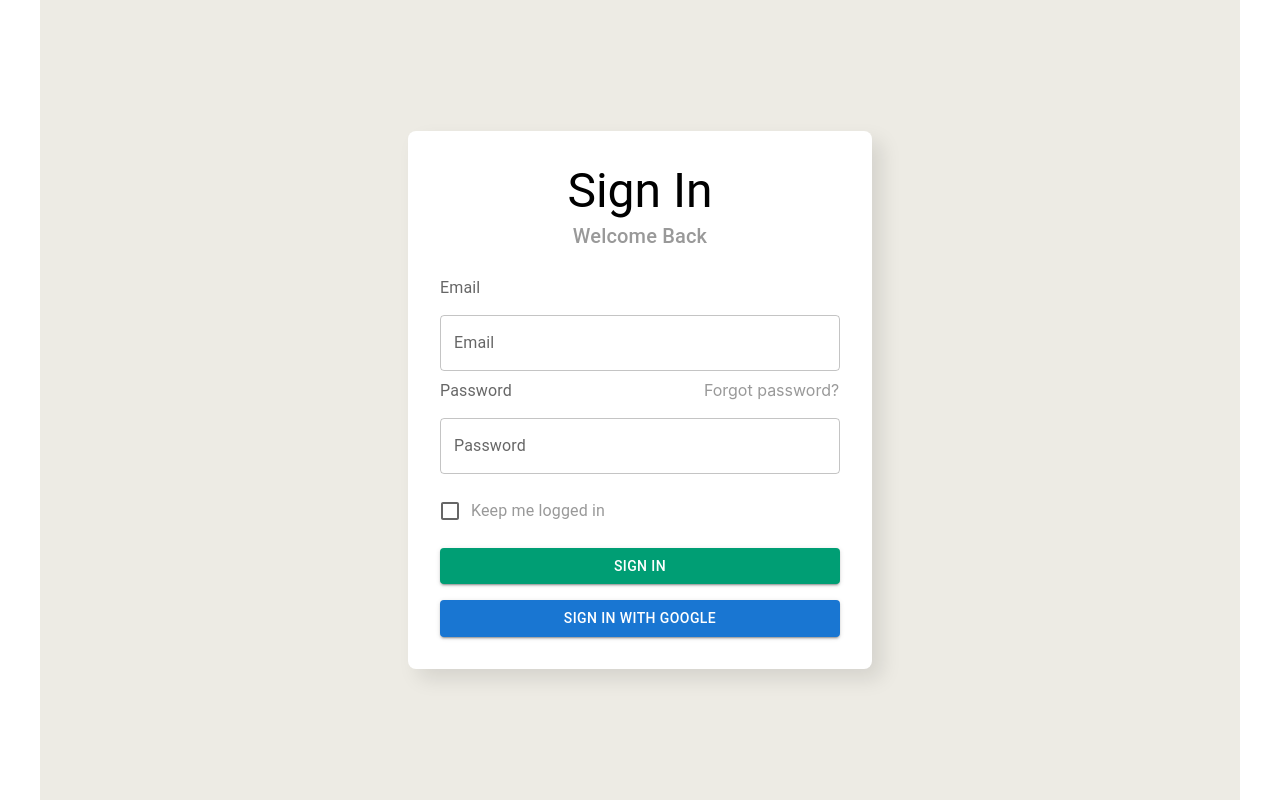
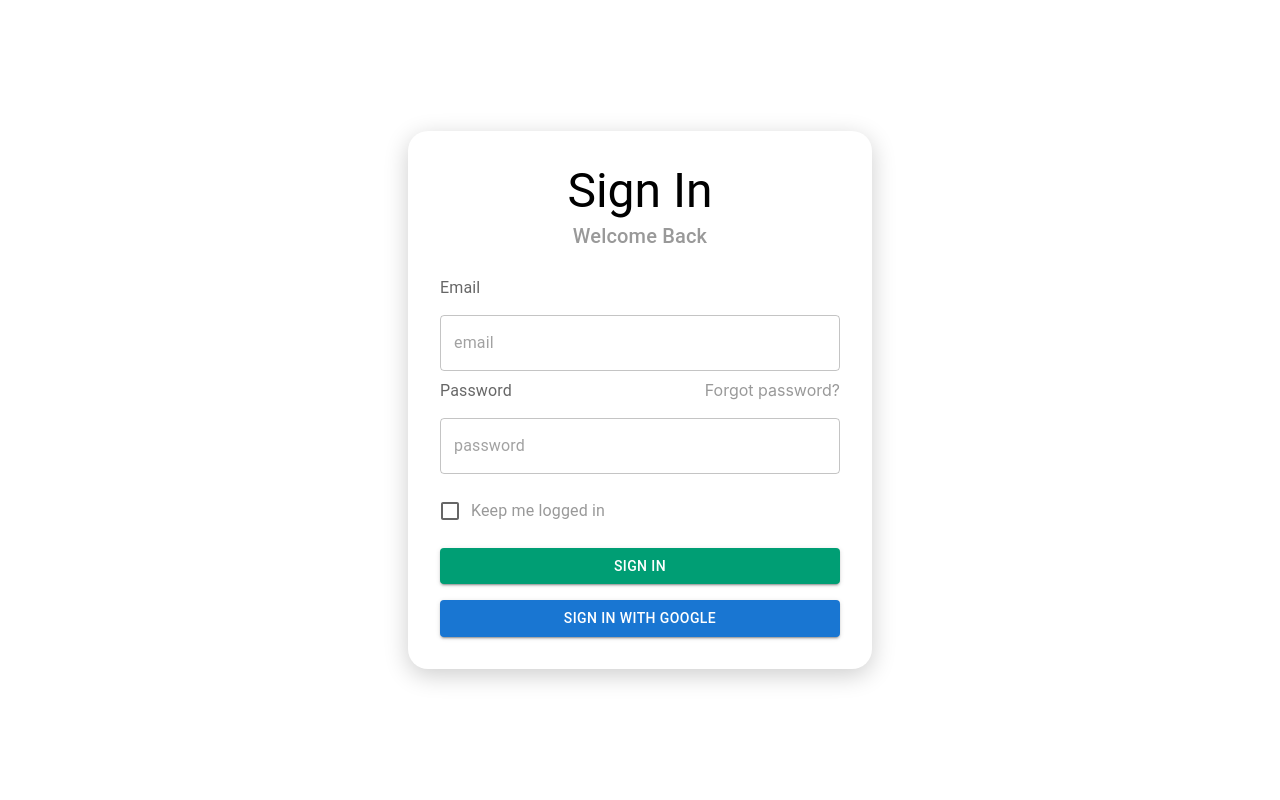
Before and after one commit to shadab-ansari11/Billing-soft, a React (Create React App) app: page / in a window 1280 px wide. Built offline with nearby package versions, Linux system fonts and the light colour scheme.

Commit message:
login validation done

```diff
--- a/package.json
+++ b/package.json
@@ -17,16 +17,18 @@
     "@types/node": "^16.18.126",
     "@types/react": "^19.1.2",
     "@types/react-dom": "^19.1.2",
+    "formik": "^2.4.6",
     "react": "^19.1.0",
     "react-dom": "^19.1.0",
     "react-loadable": "^5.5.0",
     "react-query": "^3.39.3",
     "react-redux": "^9.2.0",
     "react-router-dom": "^7.5.1",
-    "react-scripts": "5.0.1",
+    "react-scripts": "^5.0.1",
     "redux-persist": "^6.0.0",
     "typescript": "^4.9.5",
-    "web-vitals": "^2.1.4"
+    "web-vitals": "^2.1.4",
+    "yup": "^1.6.1"
   },
   "scripts": {
     "start": "react-scripts start",
--- /dev/null
+++ b/src/constants/errorMessages.ts
@@ -0,0 +1,10 @@
+const ErrorMessages = {
+  login: {
+    email: "Please enter your email",
+    password: "Please enter your password",
+    success: "Logged successfully",
+  },
+
+};
+
+export default ErrorMessages;
--- /dev/null
+++ b/src/interfaces/auth/index.ts
@@ -0,0 +1,30 @@
+export interface ILogin {
+  email: string;
+  password: string;
+  fcmToken?: string;
+}
+
+export interface IForgetPassword {
+  email: string;
+}
+export interface IResetPassword {
+  email: string;
+}
+
+export interface IFirstStep {
+  email: string;
+  password: string;
+  roleId?: number | string;
+}
+
+export interface IStudent {
+  email: string;
+  password: string;
+  roleId?: number;
+}
+
+export interface IOrganization {
+  email?: string;
+  password: string;
+  roleId?: number;
+}
--- /dev/null
+++ b/src/page/Auth/Login/hooks/useForm.ts
@@ -0,0 +1,41 @@
+/**
+ * @format
+ */
+
+import ErrorMessages from "constants/errorMessages";
+import { FormikHelpers, useFormik } from "formik";
+import { ILogin } from "../../../../interfaces/auth";
+import * as Yup from "yup";
+
+const defaultValues: ILogin = {
+  email: "",
+  password: "",
+};
+
+const schema = Yup.object().shape({
+  email: Yup.string()
+    .email()
+    .matches(/@[^.]*\./)
+    .required(ErrorMessages.login.email),
+  password: Yup.string().required(ErrorMessages.login.password),
+});
+
+const useForm = (
+  onSubmit: (
+    values: ILogin,
+    formikHelpers: FormikHelpers<ILogin>,
+  ) => void | Promise<unknown>,
+  initialValues: ILogin = defaultValues,
+) => {
+  return useFormik<ILogin>({
+    initialValues,
+    enableReinitialize: true,
+    validationSchema: schema,
+    validateOnChange: true,
+    validateOnBlur: true,
+    validateOnMount: true,
+    onSubmit,
+  });
+};
+
+export default useForm;
--- a/src/page/Auth/Login/index.tsx
+++ b/src/page/Auth/Login/index.tsx
@@ -10,12 +10,39 @@ import {
   Button,
   Link,
 } from "@mui/material";
+import { ILogin } from "interfaces/auth";
+import useForm from "./hooks/useForm";
+
+const initialValues: ILogin = {
+  email: "",
+  password: "",
+};
+
+const onSubmit = async (values: ILogin) => {
+  if (values.email !== "shadab@gmail.com" || values.password !== "11") {
+    console.log("Invalid credentials");
+  } else {
+    console.log("Login successful");
+  }
+};
+
 function Login() {
+  const formik = useForm(onSubmit, initialValues);
+  const {
+    handleBlur,
+    handleChange,
+    handleSubmit,
+    values,
+    errors,
+    touched,
+    isSubmitting,
+  } = formik;
+
   return (
     <Container
       fixed
       sx={{
-        bgcolor: "#edebe4",
+        bgcolor: "#fff",
         minHeight: "100vh",
         display: "flex",
         justifyContent: "center",
@@ -27,8 +54,8 @@ function Login() {
           bgcolor: "#fff",
           width: 400,
           p: 4,
-          borderRadius: 2,
-          boxShadow: "10px 10px 20px rgba(0, 0, 0, 0.1)",
+          borderRadius: 5,
+          boxShadow: "0px 6px 24px rgba(0, 0, 0, 0.2)",
         }}
       >
         <Typography variant="h3" sx={{ color: "black", textAlign: "center" }}>
@@ -41,49 +68,61 @@ function Login() {
           Welcome Back
         </Typography>
 
-        <form>
+        <form onSubmit={handleSubmit}>
           <FormLabel>Email</FormLabel>
           <TextField
             fullWidth
             margin="normal"
-            id="email"
-            label="Email"
+            name="email"
+            placeholder="email"
             variant="outlined"
+            error={!!touched.email && !!errors.email}
+            helperText={touched.email && errors.email}
+            value={values.email}
+            onBlur={handleBlur}
+            onChange={handleChange}
           />
 
-          <FormLabel>Password</FormLabel>
-          <Link href="#" sx={{color: "#999",ml:24}} underline="none">Forgot password?</Link>
+          <Box display="flex" justifyContent="space-between" alignItems="center">
+            <FormLabel>Password</FormLabel>
+            <Link href="#" sx={{ color: "#999" }} underline="none">
+              Forgot password?
+            </Link>
+          </Box>
           <TextField
             fullWidth
             margin="normal"
-            id="password"
-            label="Password"
+            name="password"
+            placeholder="password"
             variant="outlined"
             type="password"
+            error={!!touched.password && !!errors.password}
+            helperText={touched.password && errors.password}
+            value={values.password}
+            onBlur={handleBlur}
+            onChange={handleChange}
           />
 
           <FormControlLabel
             control={<Checkbox />}
             label="Keep me logged in"
-            sx={{ mt: 1, color:'#999' }}
+            sx={{ mt: 1, color: "#999" }}
           />
 
           <Button
             fullWidth
+            type="submit"
             variant="contained"
             sx={{ backgroundColor: "#009e74", mt: 2 }}
+            disabled={isSubmitting}
           >
             Sign In
           </Button>
         </form>
 
-        <Button
-            fullWidth
-            variant="contained"
-            sx={{ mt: 2 }}
-          >
-            Sign in with google
-          </Button>
+        <Button fullWidth variant="contained" sx={{ mt: 2 }}>
+          Sign in with Google
+        </Button>
       </Box>
     </Container>
   );
```
Also changed, not shown: src/constants/constants.ts (added, +60 -0 lines), src/constants/interfaces.ts (added, +15 -0 lines), 1 other file (tests, documents, lock files or other folders).
